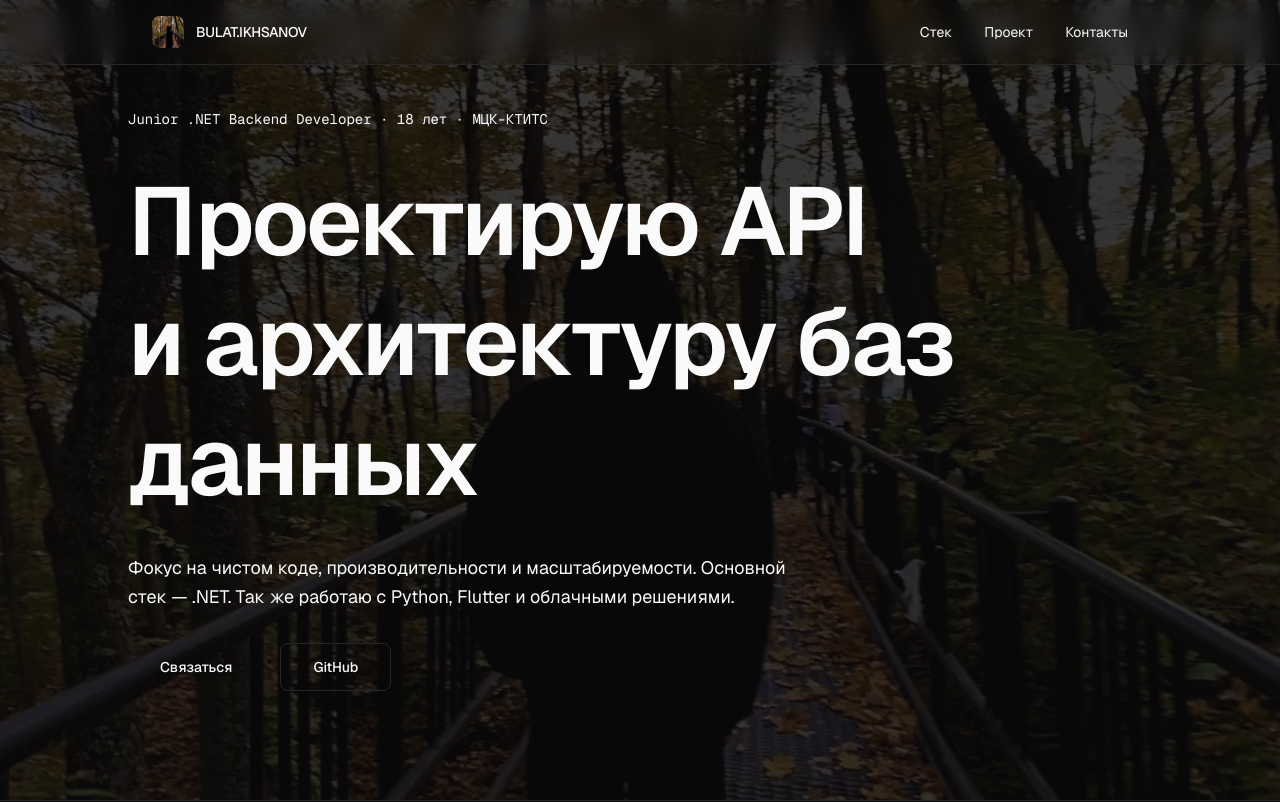
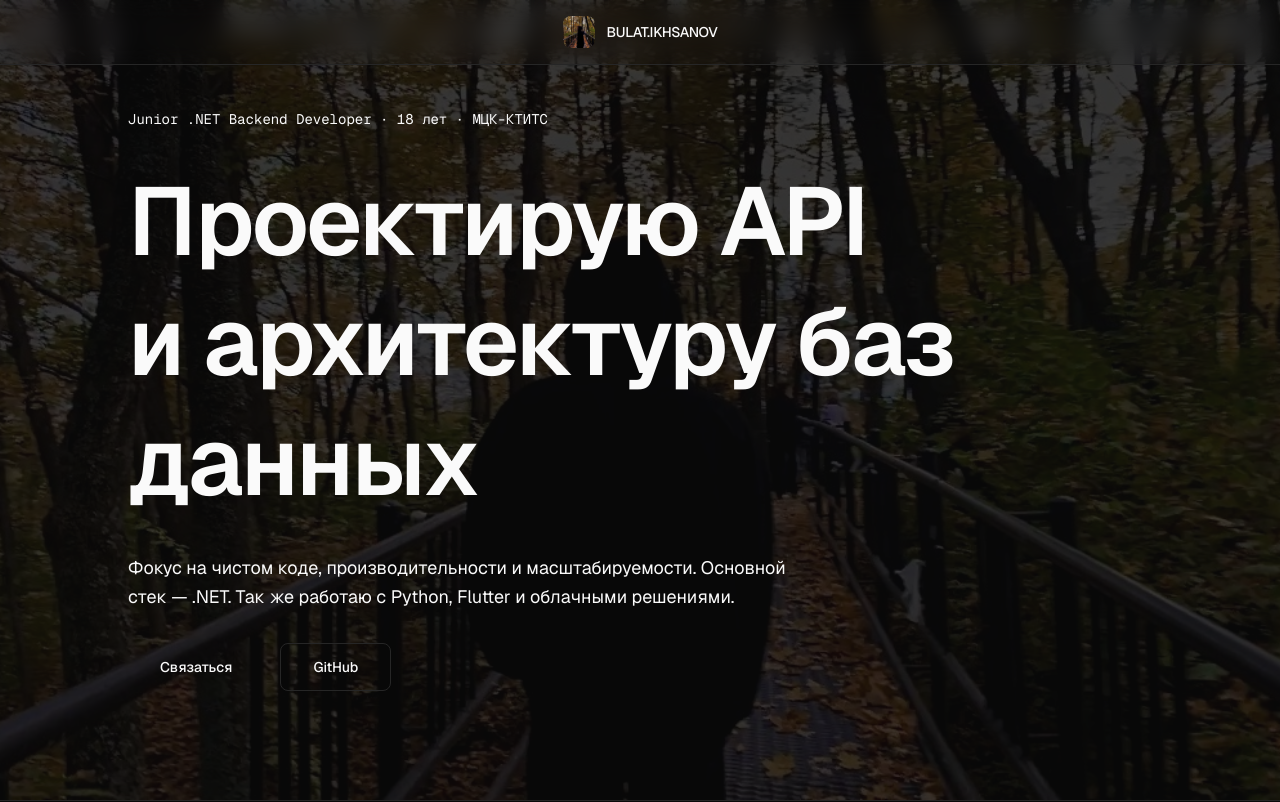
Before and after one commit to bulitt-ikhs/b_card_Ikhsanov, a Next.js app: page / in a window 1280 px wide. Shown: the top 802 px of the page. Built offline with nearby package versions, Linux system fonts and the light colour scheme.

Commit message:
Update page.tsx

```diff
--- a/app/page.tsx
+++ b/app/page.tsx
@@ -43,50 +43,6 @@ function Reveal({ children, className = "", delay = 0 }: { children: ReactNode;
   );
 }
 
-// Мобильное меню
-function MobileMenu({ isOpen, onClose }: { isOpen: boolean; onClose: () => void }) {
-  return (
-    <div
-      className={`fixed inset-0 z-40 md:hidden transition-all duration-300 ${
-        isOpen ? "opacity-100 pointer-events-auto" : "opacity-0 pointer-events-none"
-      }`}
-    >
-      {/* Оверлей */}
-      <div className="absolute inset-0 bg-black/60 backdrop-blur-sm" onClick={onClose} />
-
-      {/* Меню */}
-      <div
-        className={`absolute top-16 right-0 w-64 bg-[var(--background)] border-l border-[var(--border)] transform transition-transform duration-300 ${
-          isOpen ? "translate-x-0" : "translate-x-full"
-        }`}
-      >
-        <nav className="flex flex-col p-6 gap-4">
-          <Link
-            href="#stack"
-            onClick={onClose}
-            className="text-lg text-[var(--text-secondary)] hover:text-[var(--text-primary)] transition-colors py-2"
-          >
-            Стек
-          </Link>
-          <Link
-            href="#project"
-            onClick={onClose}
-            className="text-lg text-[var(--text-secondary)] hover:text-[var(--text-primary)] transition-colors py-2"
-          >
-            Проект
-          </Link>
-          <Link
-            href="#contact"
-            onClick={onClose}
-            className="text-lg text-[var(--text-secondary)] hover:text-[var(--text-primary)] transition-colors py-2"
-          >
-            Контакты
-          </Link>
-        </nav>
-      </div>
-    </div>
-  );
-}
 
 export default function Home() {
   const [isMenuOpen, setIsMenuOpen] = useState(false);
@@ -95,7 +51,7 @@ export default function Home() {
     <main className="min-h-screen">
       {/* Navigation */}
       <nav className="fixed top-0 left-0 right-0 z-50 border-b border-[var(--border)] bg-[var(--background)]/90 backdrop-blur-md">
-        <div className="mx-auto flex h-16 max-w-5xl items-center justify-between px-4 sm:px-6">
+        <div className="mx-auto flex h-16 max-w-5xl items-center justify-center px-4 sm:px-6">
           <Link href="/" className="flex items-center gap-2 sm:gap-3 transition-opacity hover:opacity-80">
             <img
               src="/photo_2026-09-23_18-56-57.jpg"
@@ -107,43 +63,9 @@ export default function Home() {
             </span>
           </Link>
 
-          {/* Десктоп меню */}
-          <div className="hidden md:flex items-center gap-8">
-            <Link href="#stack" className="text-sm text-[var(--text-secondary)] transition-colors hover:text-[var(--text-primary)]">
-              Стек
-            </Link>
-            <Link href="#project" className="text-sm text-[var(--text-secondary)] transition-colors hover:text-[var(--text-primary)]">
-              Проект
-            </Link>
-            <Link href="#contact" className="text-sm text-[var(--text-secondary)] transition-colors hover:text-[var(--text-primary)]">
-              Контакты
-            </Link>
-          </div>
 
-          {/* Мобильная кнопка меню */}
-          <button
-            onClick={() => setIsMenuOpen(!isMenuOpen)}
-            className="md:hidden p-2 text-[var(--text-secondary)] hover:text-[var(--text-primary)] transition-colors"
-            aria-label="Меню"
-          >
-            <svg
-              className="w-6 h-6"
-              fill="none"
-              stroke="currentColor"
-              viewBox="0 0 24 24"
-            >
-              {isMenuOpen ? (
-                <path strokeLinecap="round" strokeLinejoin="round" strokeWidth={2} d="M6 18L18 6M6 6l12 12" />
-              ) : (
-                <path strokeLinecap="round" strokeLinejoin="round" strokeWidth={2} d="M4 6h16M4 12h16M4 18h16" />
-              )}
-            </svg>
-          </button>
         </div>
       </nav>
-
-      {/* Мобильное меню */}
-      <MobileMenu isOpen={isMenuOpen} onClose={() => setIsMenuOpen(false)} />
 
       {/* Hero Section */}
       <section className="relative flex min-h-screen flex-col justify-center px-4 sm:px-6 pt-24 pb-16 md:pt-16">
@@ -369,7 +291,7 @@ export default function Home() {
       <footer className="border-t border-[var(--border)] py-6 sm:py-8 px-4 sm:px-6">
         <div className="mx-auto flex max-w-5xl flex-col sm:flex-row items-center justify-between gap-4 text-sm text-[var(--text-secondary)]">
           <p>© {new Date().getFullYear()} Булат Ихсанов</p>
-          <p className="font-mono text-xs">Next.js + Tailwind CSS</p>
+          <p className="font-mono text-xs">made by Amorfa (Unidoka)</p>
         </div>
       </footer>
     </main>
```
